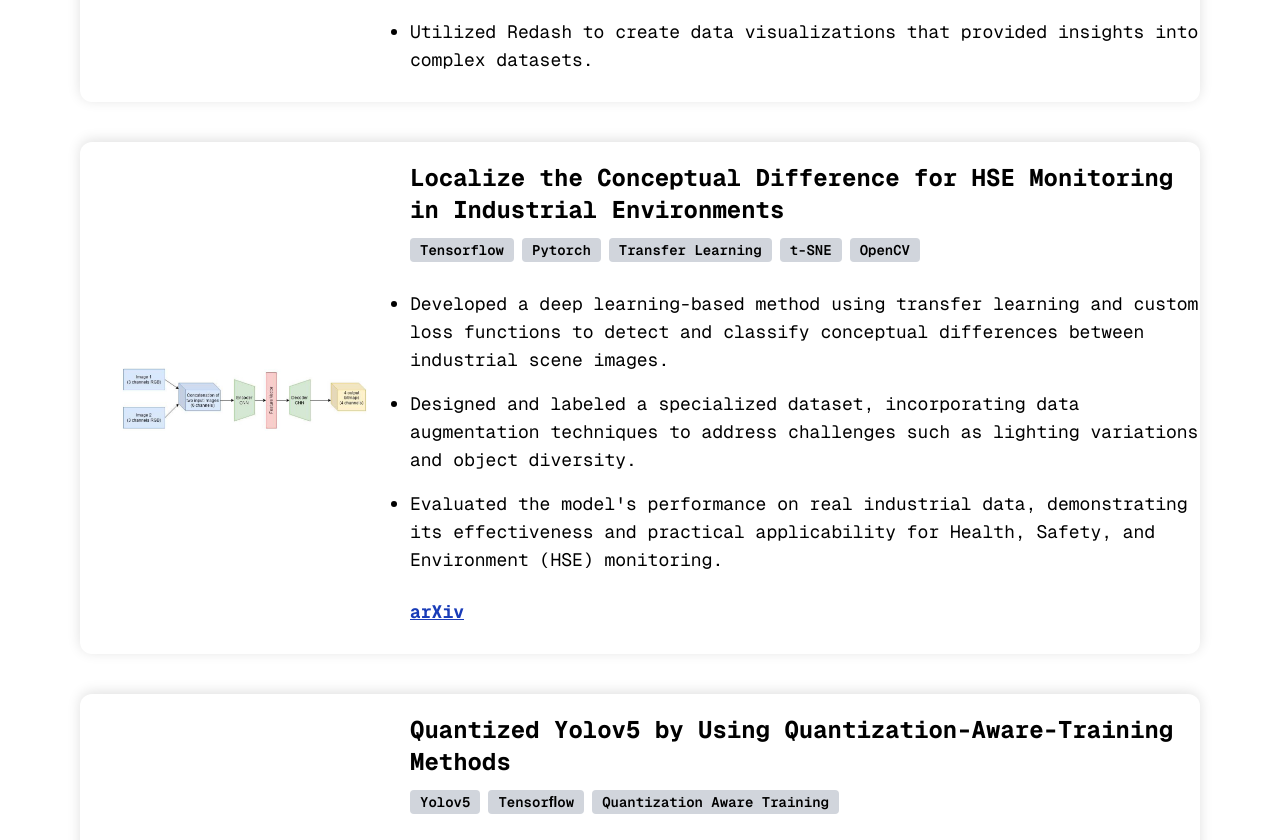
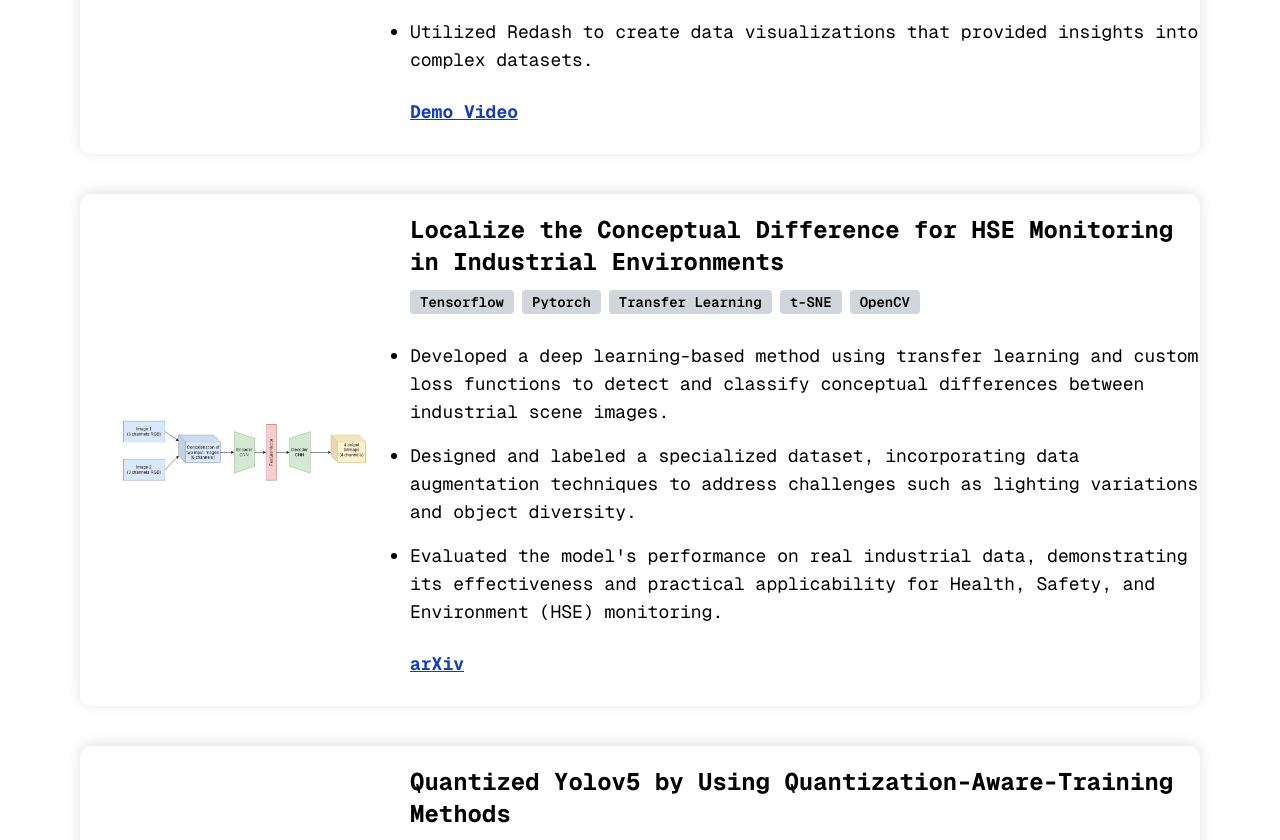
Before and after one commit to ehsanrahnama/website, a Next.js app: page / in a window 1280 px wide. Shown: the part 1970-2810 px from the top of the page. Built offline with nearby package versions, Linux system fonts and the light colour scheme.

Commit message:
added link demo for one project

```diff
--- a/next.config.mjs
+++ b/next.config.mjs
@@ -6,7 +6,7 @@ const nextConfig = {
   images: {
     unoptimized: true,
   },
-  assetPrefix: '/website/',
+  // assetPrefix: '/website/',
 
 };
 
--- a/src/data/projectsData.jsx
+++ b/src/data/projectsData.jsx
@@ -69,11 +69,11 @@ export const projectsData = [
             into complex datasets.
           </li>
         </ul>
-        {/* <p>
-          <a href="">
-            Github
+        <p className="mt-6">
+          <a target="_blank" className="!font-bold !text-blue-800"  href="https://youtu.be/eWKzCDR2yVY">
+            Demo Video
           </a>
-        </p> */}
+        </p>
       </div>
     ),
     img: testplatform,
```
